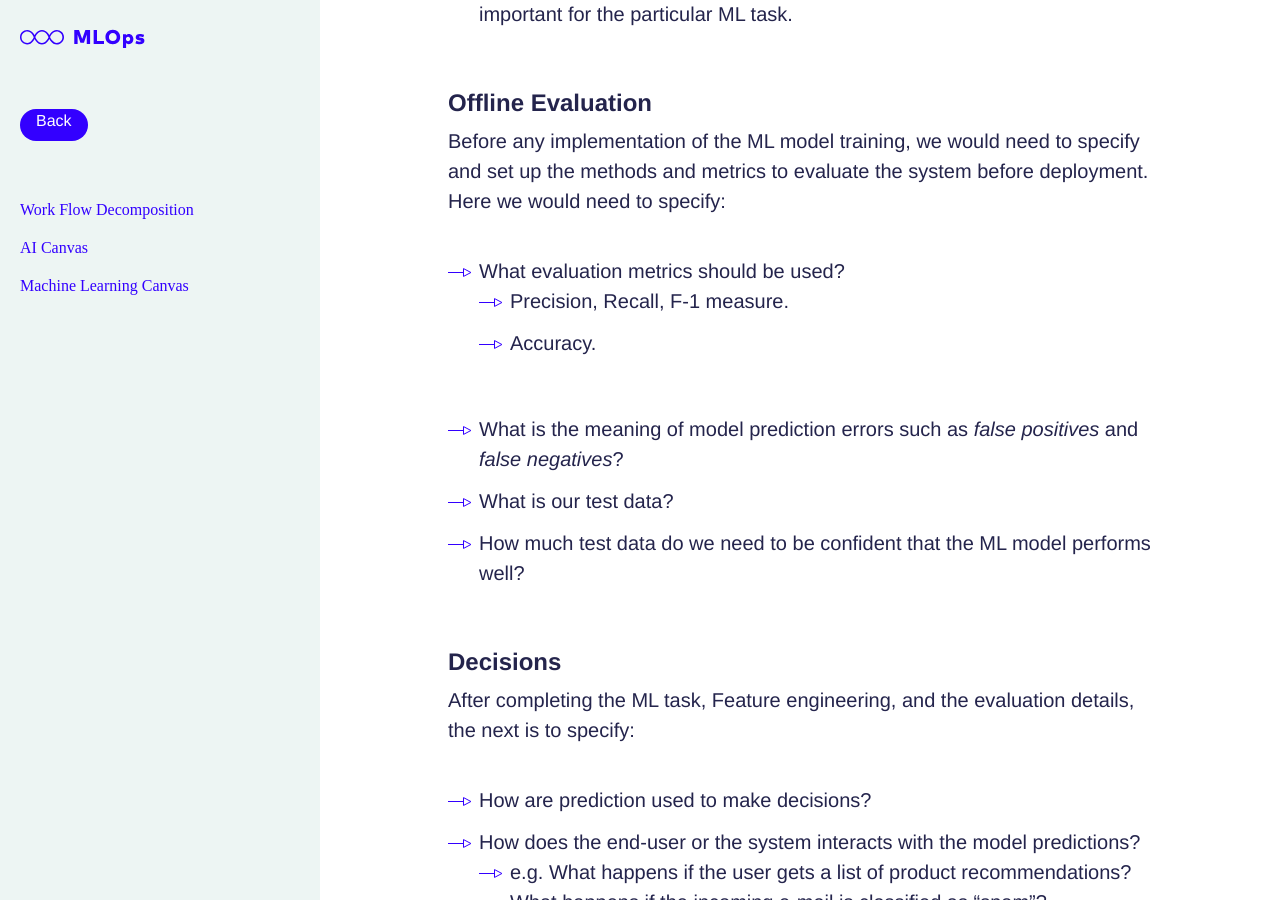
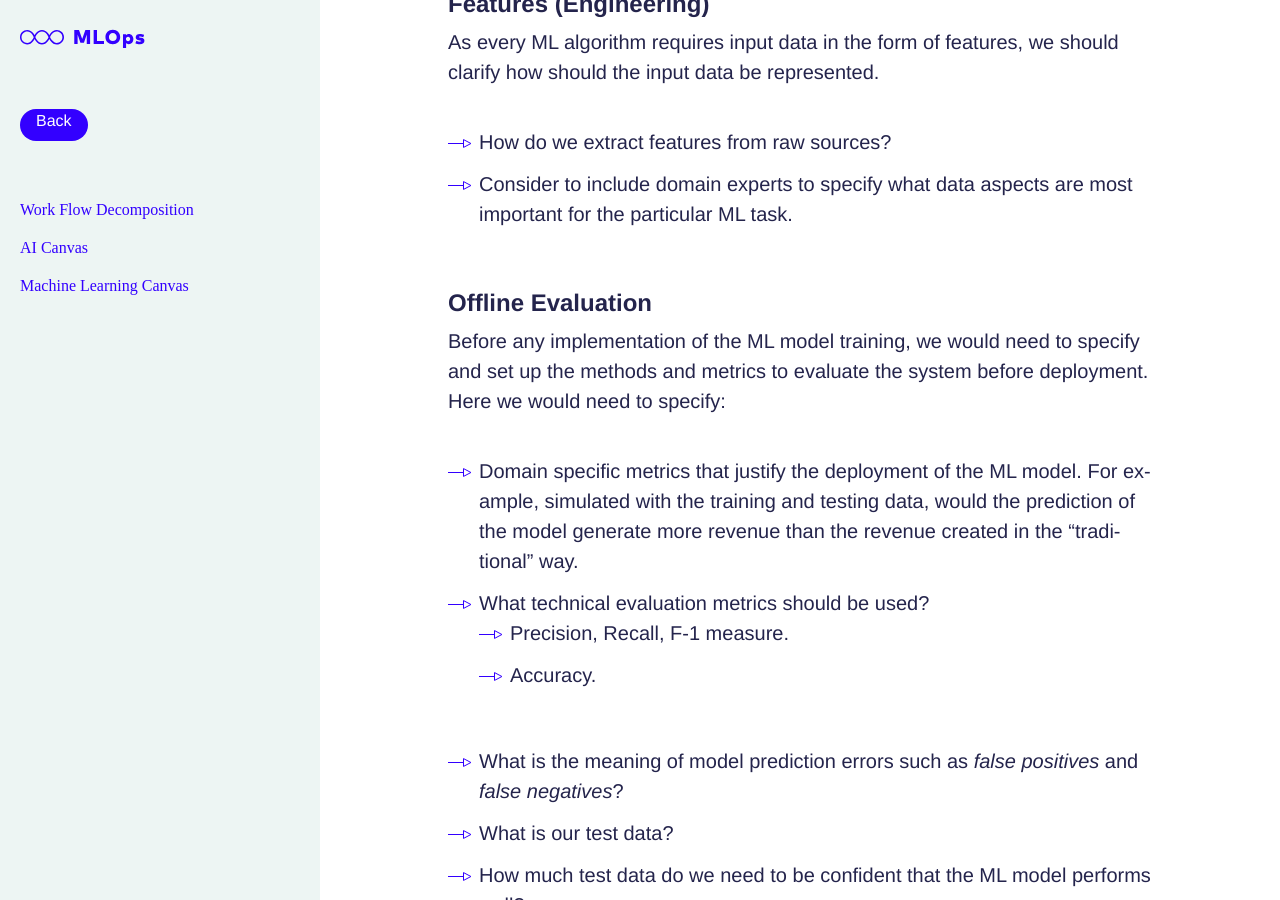
Before and after one commit to innoq/ml-ops.org, a Jekyll site: the page built from content/phase-zero.md, in a window 1280 px wide and 900 px high, scrolled down 6723 px. Built offline with Jekyll 4.4.1, drawn with Linux system fonts in a browser that asks for light colours; some web fonts are replaced; some of the changed text lies outside the part shown.

Commit message:
phase zero, small changes

```diff
--- a/content/phase-zero.md
+++ b/content/phase-zero.md
@@ -56,6 +56,10 @@
 2. *Why* is it important?
 3. *Who* is the end-user? Can we specify the *persona*?
 
+To create an effective *Value Proposition* statement, we could use the [Geoffrey Moore's value positioning statement template:](https://the.gt/geoffrey-moore-positioning-statement/)
+
+****For (target customer) who (need or opportunity), our (product/service name) is (product category) that (benefit).****
+
 [*Narrowing the domain*](https://cdixon.org/2015/02/01/the-ai-startup-idea-maze) of the problem could be useful for the next question regarding the required data. For example, instead of creating a universal chat-bot, build a bot that helps with scheduling conference-calls.
 
 ### Data Sources
@@ -107,7 +111,8 @@
 
 Before any implementation of the ML model training, we would need to specify and set up the methods and metrics to evaluate the system before deployment. Here we would need to specify:
 
- + What evaluation metrics should be used?
+ + Domain specific metrics that justify the deployment of the ML model. For example, simulated with the training and testing data, would the prediction of the model generate more revenue than the revenue created in the "traditional" way.
+ + What technical evaluation metrics should be used?
     + Precision, Recall, F-1 measure.
     + Accuracy.
  + What is the meaning of model prediction errors such as *false positives* and *false negatives*?
```
